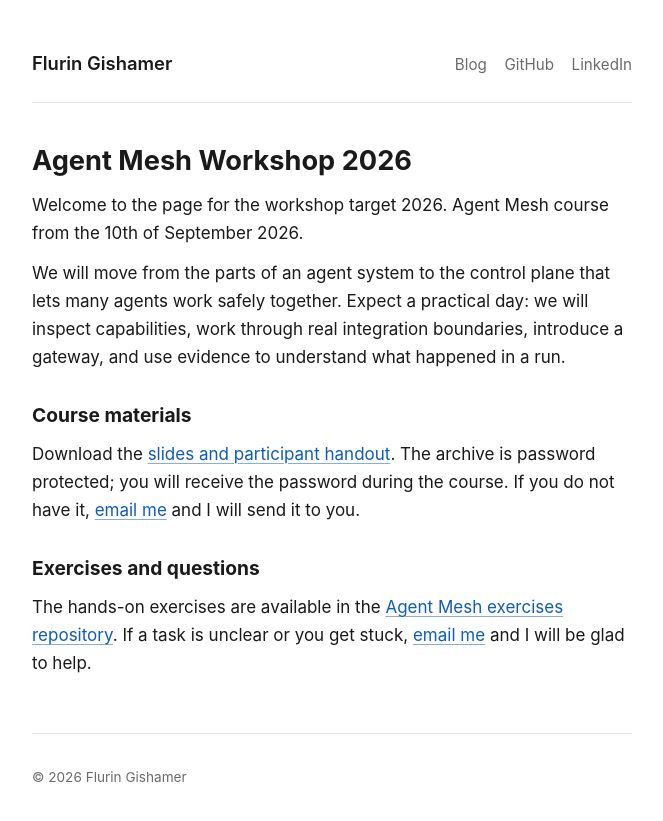
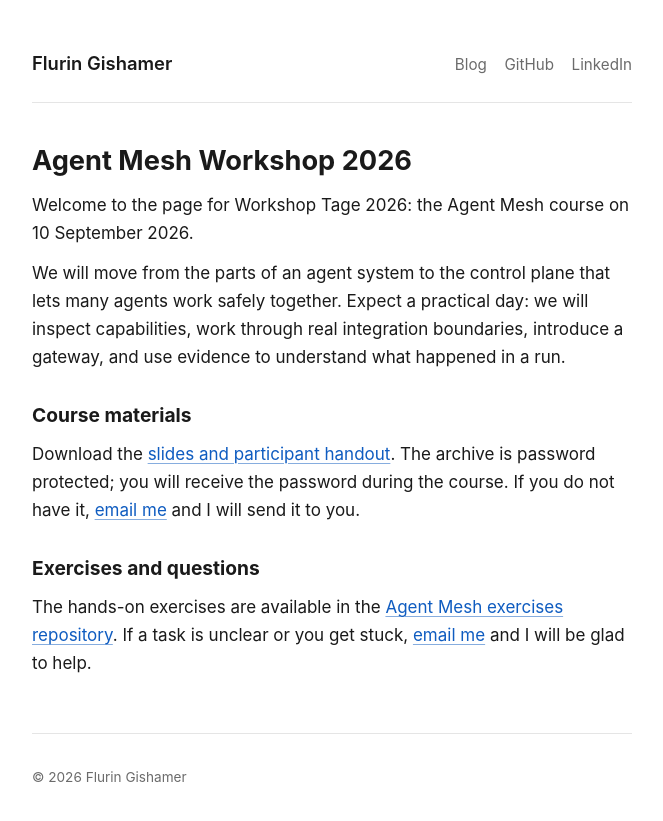
Before and after one commit to gishamer/gishamer.github.io, a Jekyll site: the page built from agent-mesh-workshop-2026.md, in a window 1280 px wide. Shown: the top 821 px of the page, without its empty margins (308-971 px from the left). Built offline with Jekyll 4.4.1, drawn with Linux system fonts in a browser that asks for light colours.

```diff
--- a/agent-mesh-workshop-2026.md
+++ b/agent-mesh-workshop-2026.md
@@ -7,7 +7,7 @@ permalink: /agent-mesh-workshop-2026/
 
 # Agent Mesh Workshop 2026
 
-Welcome to the page for the workshop target 2026. Agent Mesh course from the 10th of September 2026.
+Welcome to the page for Workshop Tage 2026: the Agent Mesh course on 10 September 2026.
 
 We will move from the parts of an agent system to the control plane that lets many agents work safely together. Expect a practical day: we will inspect capabilities, work through real integration boundaries, introduce a gateway, and use evidence to understand what happened in a run.
 
```
Also changed, not shown: index.md (+3 -0 lines).
